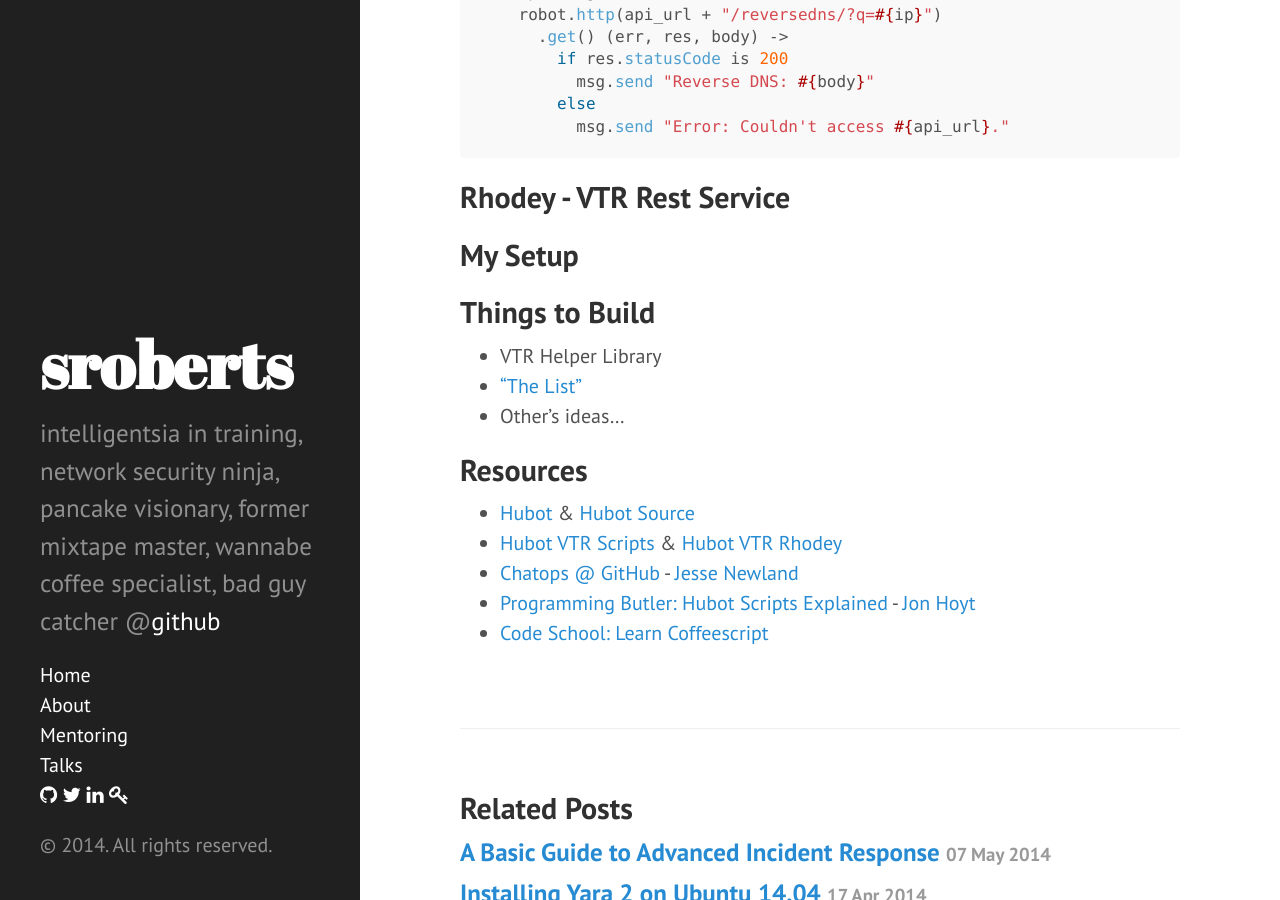
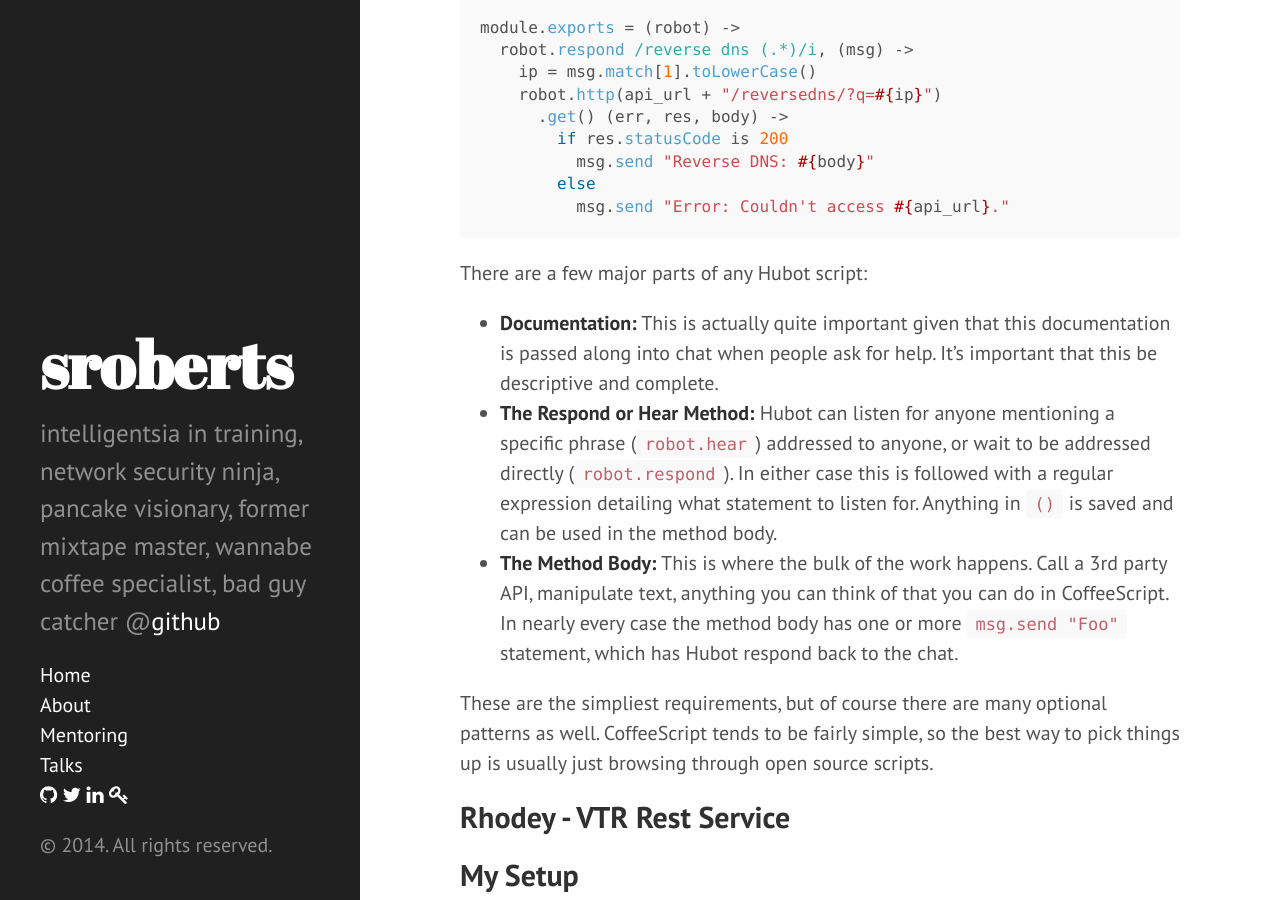
Before and after one commit to sroberts/sroberts.github.io, a Jekyll site: the page built from _posts/2014-05-13-using-robots-to-fight-bad-guys.md, in a window 1280 px wide and 900 px high, scrolled down 3356 px. Built offline with Jekyll 4.4.1, drawn with Linux system fonts in a browser that asks for light colours; nearby versions of some CDN libraries; Markdown is read by kramdown in place of the engine named in the settings; some of the changed text lies outside the part shown.

Commit message:
expanded documentation around writing Hubot scripts

````diff
--- a/_posts/2014-05-13-using-robots-to-fight-bad-guys.md
+++ b/_posts/2014-05-13-using-robots-to-fight-bad-guys.md
@@ -60,6 +60,7 @@
 | Yara | Generates template for creating Yara rules. | yara-template |
 
 ## Writing Hubot Scripts
+Hubot scripts are written in CoffeeScript. CoffeeScript is basically a higher level language that compiles to JavaScript and is then interpreted by Node.js.
 
 ```coffeescript
 # Description:
@@ -90,6 +91,14 @@
           msg.send "Error: Couldn't access #{api_url}."
 ```
 
+There are a few major parts of any Hubot script:
+
+* **Documentation:** This is actually quite important given that this documentation is passed along into chat when people ask for help.  It's important that this be descriptive and complete.
+* **The Respond or Hear Method:** Hubot can listen for anyone mentioning a specific phrase (```robot.hear```) addressed to anyone, or wait to be addressed directly (```robot.respond```). In either case this is followed with a regular expression detailing what statement to listen for. Anything in ```()``` is saved and can be used in the method body.
+* **The Method Body:** This is where the bulk of the work happens. Call a 3rd party API, manipulate text, anything you can think of that you can do in CoffeeScript. In nearly every case the method body has one or more ```msg.send "Foo"``` statement, which has Hubot respond back to the chat.
+
+These are the simpliest requirements, but of course there are many optional patterns as well. CoffeeScript tends to be fairly simple, so the best way to pick things up is usually just browsing through open source scripts.
+
 ## Rhodey - VTR Rest Service
 
 ## My Setup
````
